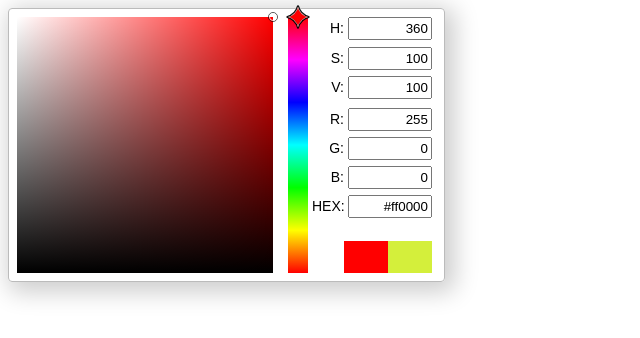
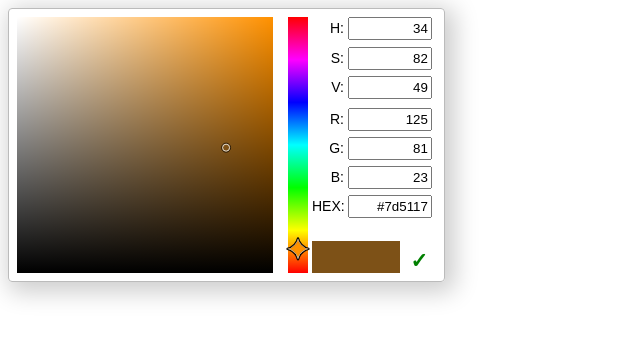
Before and after one commit to saaratrix/color-scheme-helper, a Svelte app: page / in a window 1280 px wide. Shown: the top 338 px of the page, without its empty margins (0-640 px from the left). Built offline with nearby package versions, Linux system fonts and the light colour scheme.

Commit message:
Added OK and reset functionality.

```diff
--- a/src/color-selector/ColorInput.svelte
+++ b/src/color-selector/ColorInput.svelte
@@ -129,7 +129,7 @@
 
 </script>
 <style lang="scss">
-  .color-input-selected-container {
+  .color-input-container {
     display: grid;
     grid-gap: 0.4rem;
   }
@@ -164,7 +164,7 @@
   }
 </style>
 
-<div class="color-input-selected-container">
+<div class="color-input-container">
   <div class="color-group">
     <div class="input-group">
       <label for="nuu_hsv_hue">H: </label>
--- a/src/color-selector/ColorSelector.svelte
+++ b/src/color-selector/ColorSelector.svelte
@@ -1,10 +1,33 @@
 <script lang="ts">
   import ColorPicker from "./ColorPicker.svelte";
   import ColorInput from "./ColorInput.svelte";
-  import { rgbToCSS, hsvToCSS } from "../helpers/color-space-helpers";
+  import { hsvToCSS } from "../helpers/color-space-helpers";
+  import { hue, saturation, value } from './selected-colors.store';
+  import type { ColorHSV } from '../models/color-hsv';
+  import { onMount } from 'svelte';
 
-  import { hue, saturation, value } from './selected-colors.store';
+  let oldHSVColor: ColorHSV = {
+    hue: Math.round(Math.random() * 360),
+    saturation: Math.random(),
+    value: Math.random(),
+  }
 
+  onMount(() => {
+    // Set the color to the input color.
+    resetColor();
+  });
+
+  function resetColor(): void {
+    hue.set(oldHSVColor.hue);
+    saturation.set(oldHSVColor.saturation);
+    value.set(oldHSVColor.value);
+  }
+
+  function selectColor(): void {
+    oldHSVColor.hue = $hue;
+    oldHSVColor.saturation = $saturation;
+    oldHSVColor.value = $value;
+  }
 </script>
 <style lang="scss">
   $selected-color-height: 32px;
@@ -18,17 +41,21 @@
     box-shadow: 5px 5px 25px 5px rgba(0,0,0,0.2);
   }
 
-  .color-input-selected-container {
+  .color-input-container {
     display: grid;
     grid-gap: 0.4rem;
     padding: 0 0.25rem;
   }
 
+  .color-selected-container {
+    display: flex;
+    align-items: flex-end;
+    justify-content: space-between;
+  }
+
   .selected-color-container {
     // This also removes whitespace which adds 4 pixels to the height.
     display: flex;
-    justify-content: flex-end;
-    align-items: flex-end;
   }
 
   .selected-color {
@@ -36,17 +63,43 @@
     width: $selected-color-width;
     height: $selected-color-height;
   }
+
+  .selected-color-old {
+    cursor: pointer;
+  }
+
+  .color-confirm-button {
+    display: inline-block;
+    padding: 0 0.25rem;
+    font-weight: bold;
+    font-size: 1.5em;
+    color: green;
+    cursor: pointer;
+    user-select: none;
+
+    &:hover {
+      color: lime;
+    }
+
+    &:active {
+      color: #ac73bc;
+    }
+  }
 </style>
 
 <div class="color-selector">
   <div class="color-picker-container">
     <ColorPicker />
   </div>
-  <div class="color-input-selected-container">
+  <div class="color-input-container">
     <ColorInput />
-    <div class="selected-color-container">
-      <div class="selected-color selected-color-new" style="background-color: { hsvToCSS($hue, $saturation, $value) }"></div>
-      <div class="selected-color selected-color-old" style="background-color: { rgbToCSS(Math.round(Math.random() * 255), Math.round(Math.random() * 255), Math.round(Math.random() * 255)) }"></div>
+    <div class="color-selected-container">
+      <div class="selected-color-container">
+        <div class="selected-color selected-color-new" style="background-color: { hsvToCSS($hue, $saturation, $value) }"></div>
+        <div class="selected-color selected-color-old" on:click={resetColor} style="background-color: { hsvToCSS(oldHSVColor.hue, oldHSVColor.saturation, oldHSVColor.value) }"></div>
+      </div>
+      <div class="color-confirm" on:click={selectColor}><span class="color-confirm-button" title="OK!">✓</span></div>
     </div>
+
   </div>
 </div>
```
